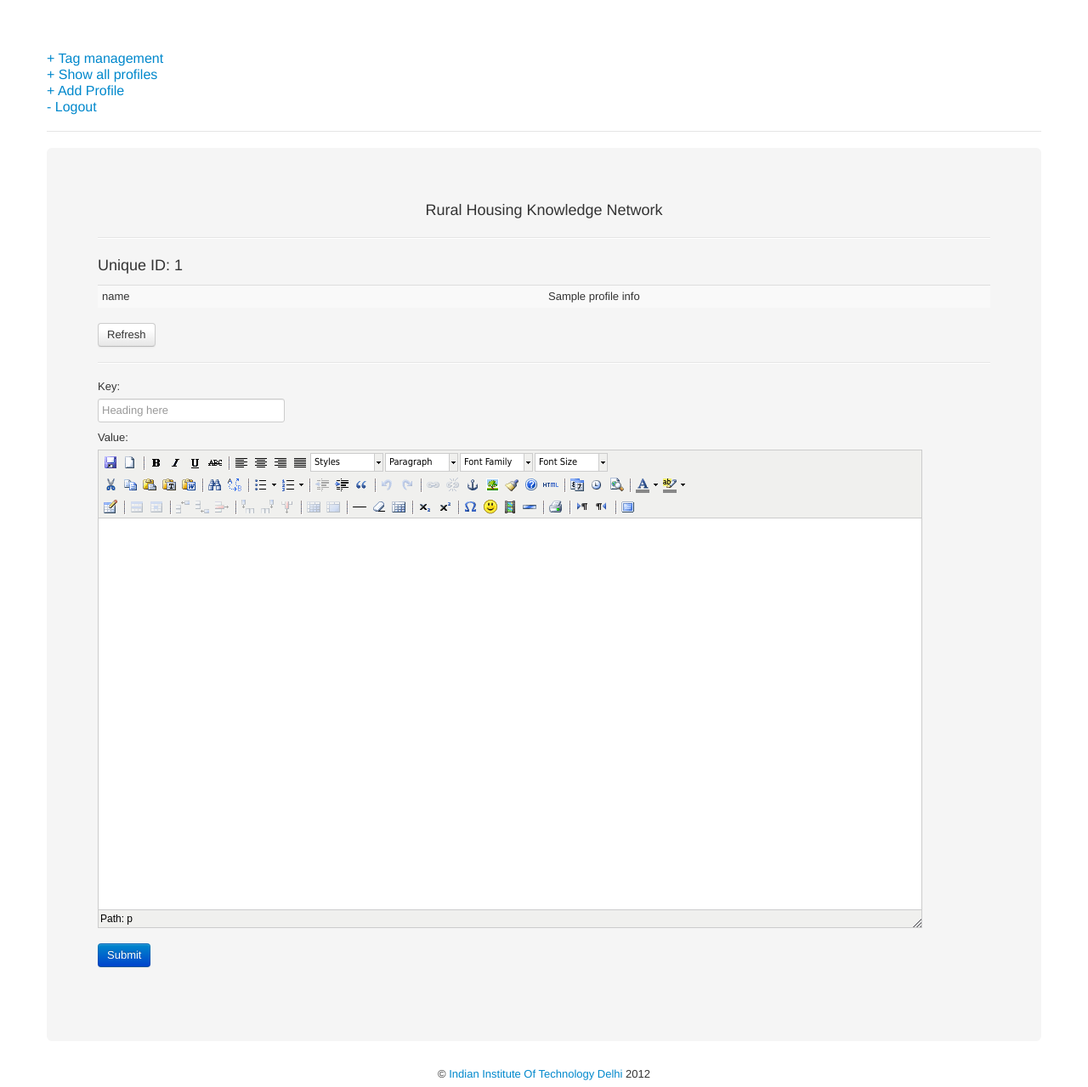
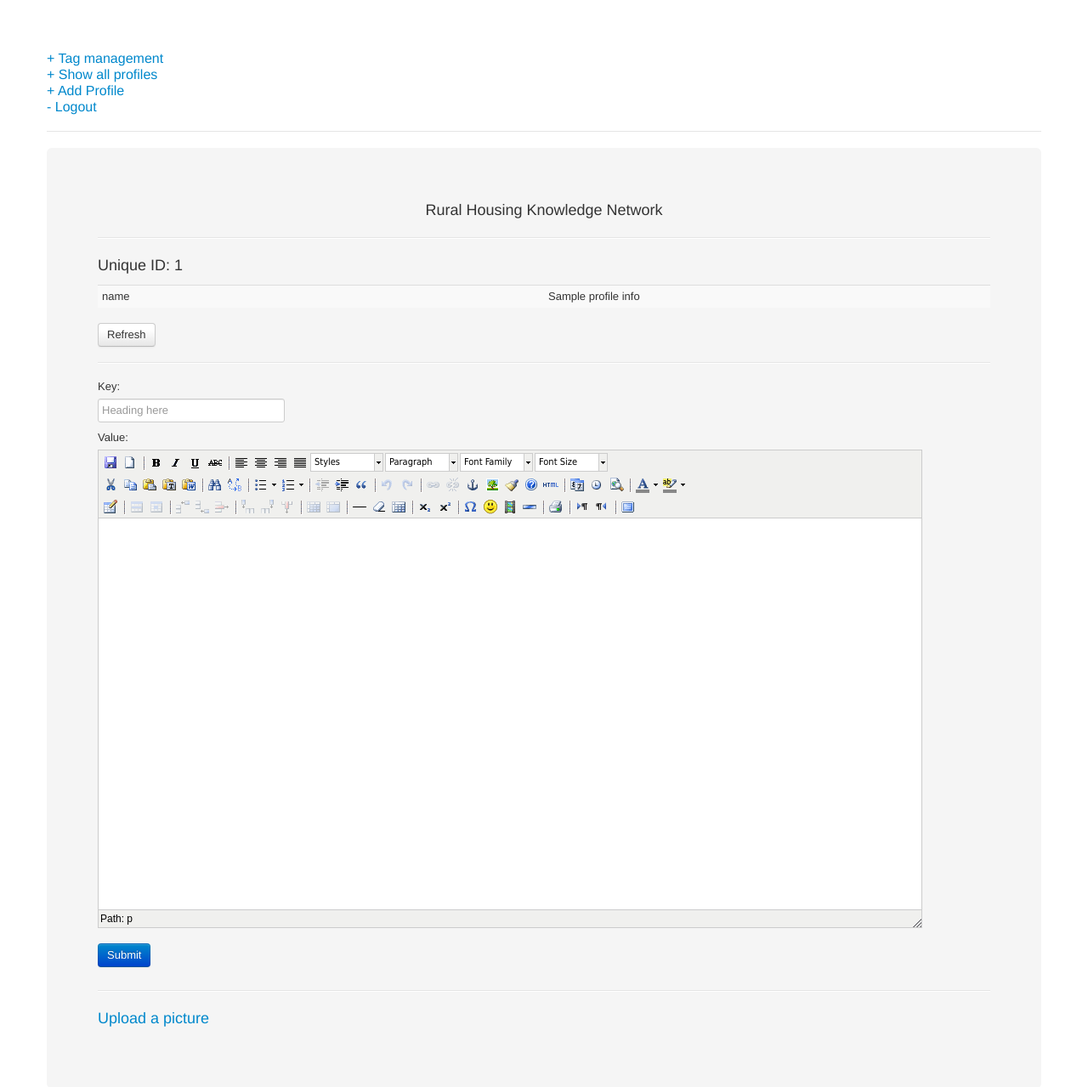
Before and after one commit to DarkSector/profilebuilder, a Flask app: template profilebuilder/templates/edit.html in a window 1280 px wide. Shown: the top 1279 px of the page at 85% size. Run offline with Flask 2, Linux system fonts and the light colour scheme; the visitor is signed in with stand-in values (Sample User, id 1); the template is opened without the code that fills it: most values are stand-ins (such as "Sample title", 1, 10 or a date in 2020); parts of the project's set-up code (start-up, migrations or seed data) failed here and were passed over; some libraries are stand-ins or nearby versions.

Commit message:
upload for profiles

```diff
--- a/profilebuilder/templates/edit.html
+++ b/profilebuilder/templates/edit.html
@@ -102,6 +102,8 @@ footer p
 			<textarea  id="majorcontent" rows="30" class="span10" placeholder="Your content here"></textarea><br />
 			<input class="btn btn-primary" type="submit" />
 		</form>
+		<hr />
+		<p><a href="/upload/images/{{ profile_info._id }}">Upload a picture</a></p>
 		</div><!-- editingstage ends -->
 
 </div>
```
